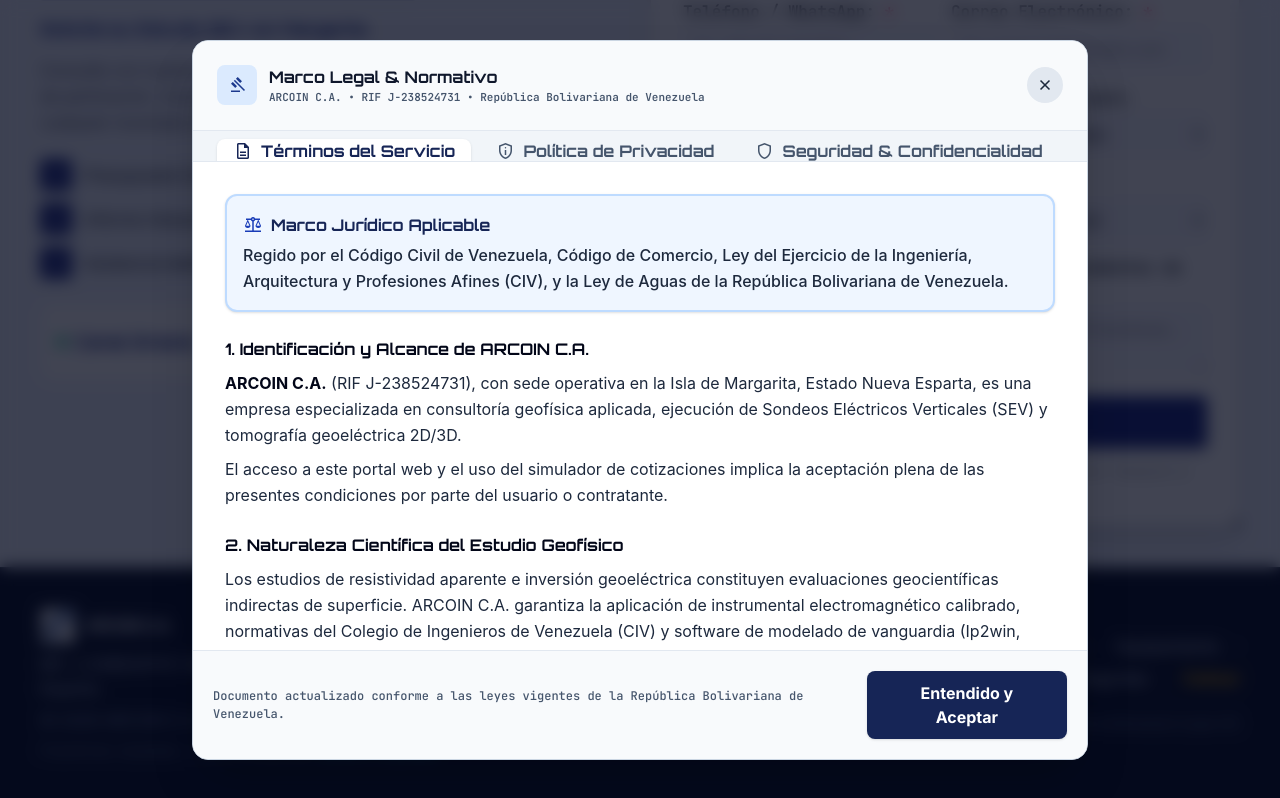
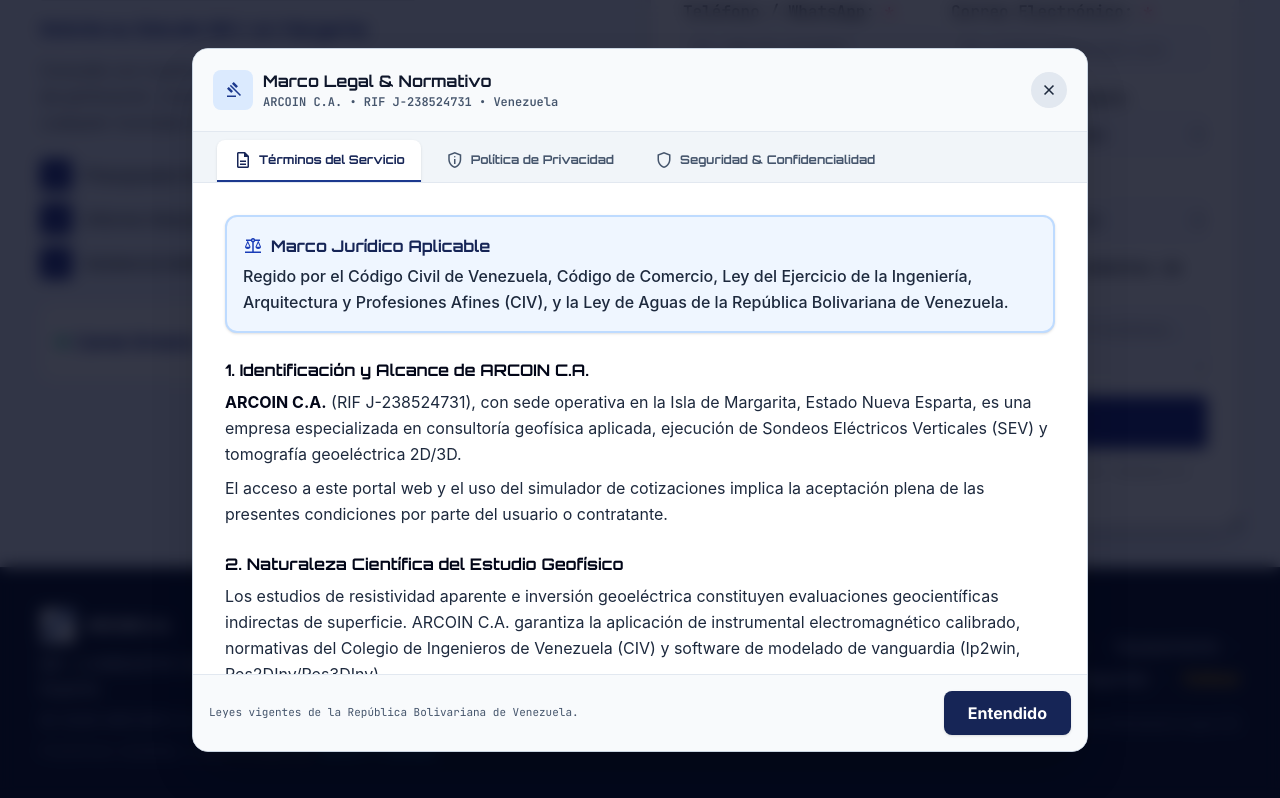
Before and after one commit to adrielssystems/arcoin, a React (Vite) app in the folder web/: page / in a window 1280 px wide. Both pictures are taken after a click on the button "Términos del Servicio". Shown: the part 6839-7637 px from the top of the page. Built offline with nearby package versions, Linux system fonts and the light colour scheme.

Commit message:
feat: add LegalModal component for terms, privacy, and security policies

```diff
--- a/web/src/components/LegalModal.tsx
+++ b/web/src/components/LegalModal.tsx
@@ -37,87 +37,90 @@
 
   return (
     <div
-      className="fixed inset-0 z-50 flex items-center justify-center p-3 sm:p-6 bg-slate-950/75 backdrop-blur-sm animate-fadeIn"
+      className="fixed inset-0 z-50 flex items-end sm:items-center justify-center p-0 sm:p-4 md:p-6 bg-slate-950/80 backdrop-blur-sm animate-fadeIn"
       onClick={onClose}
       role="dialog"
       aria-modal="true"
       aria-labelledby="legal-modal-title"
     >
       <div
-        className="bg-white w-full max-w-4xl max-h-[90vh] rounded-2xl border border-slate-300 shadow-2xl flex flex-col overflow-hidden text-slate-900"
+        className="bg-white w-full max-w-4xl h-[92dvh] sm:h-[88vh] max-h-[95dvh] rounded-t-2xl sm:rounded-2xl border border-slate-300 shadow-2xl flex flex-col overflow-hidden text-slate-900"
         onClick={(e) => e.stopPropagation()}
       >
-        {/* Header Modal */}
-        <div className="p-4 sm:p-6 border-b border-slate-200 flex items-center justify-between bg-slate-50">
-          <div className="flex items-center gap-3">
-            <div className="w-10 h-10 rounded-lg bg-blue-100 text-blue-900 flex items-center justify-center font-bold">
-              <span className="material-symbols-outlined text-[24px]" data-icon="gavel">gavel</span>
+        {/* Header Modal (Fixed, shrink-0) */}
+        <div className="shrink-0 px-4 py-3 sm:p-5 border-b border-slate-200 flex items-center justify-between bg-slate-50">
+          <div className="flex items-center gap-2.5 min-w-0">
+            <div className="w-8 h-8 sm:w-10 sm:h-10 rounded-lg bg-blue-100 text-blue-900 flex items-center justify-center font-bold shrink-0">
+              <span className="material-symbols-outlined text-[20px] sm:text-[24px]" data-icon="gavel">gavel</span>
             </div>
-            <div>
-              <h2 id="legal-modal-title" className="font-orbitron font-bold text-title-md sm:text-headline-sm text-slate-900">
+            <div className="min-w-0">
+              <h2 id="legal-modal-title" className="font-orbitron font-bold text-title-sm sm:text-title-md text-slate-900 truncate">
                 Marco Legal &amp; Normativo
               </h2>
-              <p className="font-label-sm text-[11px] sm:text-label-sm text-slate-600 font-semibold">
-                ARCOIN C.A. • RIF J-238524731 • República Bolivariana de Venezuela
+              <p className="font-label-sm text-[10px] sm:text-[12px] text-slate-600 truncate font-semibold">
+                ARCOIN C.A. • RIF J-238524731 • Venezuela
               </p>
             </div>
           </div>
           <button
             onClick={onClose}
-            className="w-9 h-9 rounded-full bg-slate-200 hover:bg-slate-300 text-slate-800 flex items-center justify-center transition-colors active:scale-95"
+            className="w-8 h-8 sm:w-9 sm:h-9 rounded-full bg-slate-200 hover:bg-slate-300 text-slate-800 flex items-center justify-center transition-colors active:scale-95 shrink-0 ml-2"
             aria-label="Cerrar modal"
           >
-            <span className="material-symbols-outlined text-[20px]" data-icon="close">close</span>
+            <span className="material-symbols-outlined text-[18px] sm:text-[20px]" data-icon="close">close</span>
           </button>
         </div>
 
-        {/* Tab Navigation */}
-        <div className="flex border-b border-slate-200 bg-slate-100 px-3 sm:px-6 overflow-x-auto gap-2 pt-2">
+        {/* Tab Navigation (Fixed, shrink-0, perfectly scrollable horizontally) */}
+        <div className="shrink-0 flex border-b border-slate-200 bg-slate-100 px-3 sm:px-6 overflow-x-auto gap-2 pt-2 scrollbar-none">
           <button
             onClick={() => setActiveTab('terminos')}
-            className={`py-3 px-4 font-orbitron text-label-md sm:text-title-sm rounded-t-lg font-bold transition-all whitespace-nowrap flex items-center gap-2 border-b-2 ${
+            className={`py-2 px-3 sm:py-2.5 sm:px-4 font-orbitron text-[12px] sm:text-title-sm rounded-t-lg font-bold transition-all whitespace-nowrap flex items-center gap-1.5 border-b-2 shrink-0 ${
               activeTab === 'terminos'
                 ? 'bg-white text-blue-950 border-blue-900 shadow-sm'
                 : 'text-slate-600 hover:text-slate-900 hover:bg-slate-200/70 border-transparent'
             }`}
           >
-            <span className="material-symbols-outlined text-[18px]" data-icon="description">description</span>
-            Términos del Servicio
+            <span className="material-symbols-outlined text-[16px] sm:text-[18px]" data-icon="description">description</span>
+            <span className="hidden sm:inline">Términos del Servicio</span>
+            <span className="sm:hidden">Términos</span>
           </button>
 
           <button
             onClick={() => setActiveTab('privacidad')}
-            className={`py-3 px-4 font-orbitron text-label-md sm:text-title-sm rounded-t-lg font-bold transition-all whitespace-nowrap flex items-center gap-2 border-b-2 ${
+            className={`py-2 px-3 sm:py-2.5 sm:px-4 font-orbitron text-[12px] sm:text-title-sm rounded-t-lg font-bold transition-all whitespace-nowrap flex items-center gap-1.5 border-b-2 shrink-0 ${
               activeTab === 'privacidad'
                 ? 'bg-white text-blue-950 border-blue-900 shadow-sm'
                 : 'text-slate-600 hover:text-slate-900 hover:bg-slate-200/70 border-transparent'
             }`}
           >
-            <span className="material-symbols-outlined text-[18px]" data-icon="privacy_tip">privacy_tip</span>
-            Política de Privacidad
+            <span className="material-symbols-outlined text-[16px] sm:text-[18px]" data-icon="privacy_tip">privacy_tip</span>
+            <span className="hidden sm:inline">Política de Privacidad</span>
+            <span className="sm:hidden">Privacidad</span>
           </button>
 
           <button
             onClick={() => setActiveTab('seguridad')}
-            className={`py-3 px-4 font-orbitron text-label-md sm:text-title-sm rounded-t-lg font-bold transition-all whitespace-nowrap flex items-center gap-2 border-b-2 ${
+            className={`py-2 px-3 sm:py-2.5 sm:px-4 font-orbitron text-[12px] sm:text-title-sm rounded-t-lg font-bold transition-all whitespace-nowrap flex items-center gap-1.5 border-b-2 shrink-0 ${
               activeTab === 'seguridad'
                 ? 'bg-white text-blue-950 border-blue-900 shadow-sm'
                 : 'text-slate-600 hover:text-slate-900 hover:bg-slate-200/70 border-transparent'
             }`}
           >
-            <span className="material-symbols-outlined text-[18px]" data-icon="shield">shield</span>
-            Seguridad &amp; Confidencialidad
+            <span className="material-symbols-outlined text-[16px] sm:text-[18px]" data-icon="shield">shield</span>
+            <span className="hidden sm:inline">Seguridad &amp; Confidencialidad</span>
+            <span className="sm:hidden">Seguridad VE</span>
           </button>
         </div>
 
-        {/* Content Body */}
-        <div className="p-4 sm:p-8 overflow-y-auto space-y-6 text-body-md text-slate-800 leading-relaxed bg-white">
+        {/* Scrollable Content Body (flex-1 min-h-0) */}
+        <div className="flex-1 min-h-0 overflow-y-auto p-4 sm:p-6 md:p-8 space-y-5 sm:space-y-6 text-body-sm sm:text-body-md text-slate-800 leading-relaxed bg-white overscroll-contain">
           {activeTab === 'terminos' && (
-            <div className="space-y-6 animate-fadeIn">
+            <div className="space-y-5 sm:space-y-6 animate-fadeIn">
               {/* Alert Banner con Alto Contraste */}
-              <div className="p-4 rounded-xl bg-blue-50 border-2 border-blue-200 text-slate-900 shadow-sm">
+              <div className="p-3.5 sm:p-4 rounded-xl bg-blue-50 border-2 border-blue-200 text-slate-900 shadow-sm">
                 <div className="flex items-center gap-2 font-bold text-title-sm font-orbitron text-blue-950">
-                  <span className="material-symbols-outlined text-[22px] text-blue-800" data-icon="balance">balance</span>
+                  <span className="material-symbols-outlined text-[20px] sm:text-[22px] text-blue-800" data-icon="balance">balance</span>
                   Marco Jurídico Aplicable
                 </div>
                 <p className="text-body-sm mt-1 text-slate-800 font-medium leading-relaxed">
@@ -126,7 +129,7 @@
               </div>
 
               <div>
-                <h3 className="font-orbitron font-bold text-title-md text-slate-950 mb-2">
+                <h3 className="font-orbitron font-bold text-title-sm sm:text-title-md text-slate-950 mb-1.5">
                   1. Identificación y Alcance de ARCOIN C.A.
                 </h3>
                 <p className="mb-2 text-slate-800">
@@ -138,7 +141,7 @@
               </div>
 
               <div>
-                <h3 className="font-orbitron font-bold text-title-md text-slate-950 mb-2">
+                <h3 className="font-orbitron font-bold text-title-sm sm:text-title-md text-slate-950 mb-1.5">
                   2. Naturaleza Científica del Estudio Geofísico
                 </h3>
                 <p className="mb-2 text-slate-800">
@@ -150,7 +153,7 @@
               </div>
 
               <div>
-                <h3 className="font-orbitron font-bold text-title-md text-slate-950 mb-2">
+                <h3 className="font-orbitron font-bold text-title-sm sm:text-title-md text-slate-950 mb-1.5">
                   3. Cumplimiento de la Ley de Aguas y Normativa MINEC
                 </h3>
                 <p className="mb-2 text-slate-800">
@@ -162,7 +165,7 @@
               </div>
 
               <div>
-                <h3 className="font-orbitron font-bold text-title-md text-slate-950 mb-2">
+                <h3 className="font-orbitron font-bold text-title-sm sm:text-title-md text-slate-950 mb-1.5">
                   4. Validez de Cotizaciones y Condiciones de Pago
                 </h3>
                 <p className="text-slate-800">
@@ -173,11 +176,11 @@
           )}
 
           {activeTab === 'privacidad' && (
-            <div className="space-y-6 animate-fadeIn">
+            <div className="space-y-5 sm:space-y-6 animate-fadeIn">
               {/* Alert Banner con Alto Contraste */}
-              <div className="p-4 rounded-xl bg-emerald-50 border-2 border-emerald-300 text-slate-900 shadow-sm">
+              <div className="p-3.5 sm:p-4 rounded-xl bg-emerald-50 border-2 border-emerald-300 text-slate-900 shadow-sm">
                 <div className="flex items-center gap-2 font-bold text-title-sm font-orbitron text-emerald-950">
-                  <span className="material-symbols-outlined text-[22px] text-emerald-800" data-icon="verified_user">verified_user</span>
+                  <span className="material-symbols-outlined text-[20px] sm:text-[22px] text-emerald-800" data-icon="verified_user">verified_user</span>
                   Garantía Constitucional y Legal
                 </div>
                 <p className="text-body-sm mt-1 text-slate-800 font-medium leading-relaxed">
@@ -186,7 +189,7 @@
               </div>
 
               <div>
-                <h3 className="font-orbitron font-bold text-title-md text-slate-950 mb-2">
+                <h3 className="font-orbitron font-bold text-title-sm sm:text-title-md text-slate-950 mb-1.5">
                   1. Principio de Habeas Data (Art. 28 CRBV)
                 </h3>
                 <p className="text-slate-800">
@@ -195,7 +198,7 @@
               </div>
 
               <div>
-                <h3 className="font-orbitron font-bold text-title-md text-slate-950 mb-2">
+                <h3 className="font-orbitron font-bold text-title-sm sm:text-title-md text-slate-950 mb-1.5">
                   2. Datos Recabados y Finalidad
                 </h3>
                 <p className="mb-2 text-slate-800">
@@ -214,7 +217,7 @@
               </div>
 
               <div>
-                <h3 className="font-orbitron font-bold text-title-md text-slate-950 mb-2">
+                <h3 className="font-orbitron font-bold text-title-sm sm:text-title-md text-slate-950 mb-1.5">
                   3. Ejercicio de Derechos ARCO
                 </h3>
                 <p className="text-slate-800">
@@ -225,11 +228,11 @@
           )}
 
           {activeTab === 'seguridad' && (
-            <div className="space-y-6 animate-fadeIn">
+            <div className="space-y-5 sm:space-y-6 animate-fadeIn">
               {/* Alert Banner con Alto Contraste */}
-              <div className="p-4 rounded-xl bg-amber-50 border-2 border-amber-300 text-slate-900 shadow-sm">
+              <div className="p-3.5 sm:p-4 rounded-xl bg-amber-50 border-2 border-amber-300 text-slate-900 shadow-sm">
                 <div className="flex items-center gap-2 font-bold text-title-sm font-orbitron text-amber-950">
-                  <span className="material-symbols-outlined text-[22px] text-amber-800" data-icon="lock">lock</span>
+                  <span className="material-symbols-outlined text-[20px] sm:text-[22px] text-amber-800" data-icon="lock">lock</span>
                   Protección Bajo la Ley Especial Contra Delitos Informáticos
                 </div>
                 <p className="text-body-sm mt-1 text-slate-800 font-medium leading-relaxed">
@@ -238,7 +241,7 @@
               </div>
 
               <div>
-                <h3 className="font-orbitron font-bold text-title-md text-slate-950 mb-2">
+                <h3 className="font-orbitron font-bold text-title-sm sm:text-title-md text-slate-950 mb-1.5">
                   1. Confidencialidad de Coordenadas y Recursos Hídricos
                 </h3>
                 <p className="mb-2 text-slate-800">
@@ -250,7 +253,7 @@
               </div>
 
               <div>
-                <h3 className="font-orbitron font-bold text-title-md text-slate-950 mb-2">
+                <h3 className="font-orbitron font-bold text-title-sm sm:text-title-md text-slate-950 mb-1.5">
                   2. Medidas Técnicas de Ciberseguridad Web
                 </h3>
                 <p className="mb-2 text-slate-800">
@@ -265,7 +268,7 @@
               </div>
 
               <div>
-                <h3 className="font-orbitron font-bold text-title-md text-slate-950 mb-2">
+                <h3 className="font-orbitron font-bold text-title-sm sm:text-title-md text-slate-950 mb-1.5">
                   3. Contacto Institucional y Canal de Seguridad
                 </h3>
                 <p className="text-slate-800">
@@ -276,16 +279,16 @@
           )}
         </div>
 
-        {/* Modal Footer */}
-        <div className="p-4 sm:p-5 border-t border-slate-200 bg-slate-50 flex flex-col sm:flex-row items-center justify-between gap-3">
-          <div className="text-slate-600 font-label-sm text-[11px] sm:text-[12px] text-center sm:text-left font-medium">
-            Documento actualizado conforme a las leyes vigentes de la República Bolivariana de Venezuela.
+        {/* Modal Footer (Fixed, shrink-0, compact on mobile) */}
+        <div className="shrink-0 px-4 py-3 sm:p-4 border-t border-slate-200 bg-slate-50 flex items-center justify-between gap-3">
+          <div className="text-slate-600 font-label-sm text-[10px] sm:text-[11px] leading-tight">
+            Leyes vigentes de la República Bolivariana de Venezuela.
           </div>
           <button
             onClick={onClose}
-            className="w-full sm:w-auto px-6 py-2.5 rounded-lg bg-blue-950 hover:bg-blue-900 text-white font-title-sm text-title-sm font-bold transition-all shadow hover:shadow-md active:scale-95 cursor-pointer"
+            className="px-5 py-2 sm:px-6 sm:py-2.5 rounded-lg bg-blue-950 hover:bg-blue-900 text-white font-title-sm text-label-md sm:text-title-sm font-bold transition-all shadow hover:shadow-md active:scale-95 cursor-pointer shrink-0"
           >
-            Entendido y Aceptar
+            Entendido
           </button>
         </div>
       </div>
```
Also changed, not shown: 1 other file (tests, documents, lock files or other folders).
